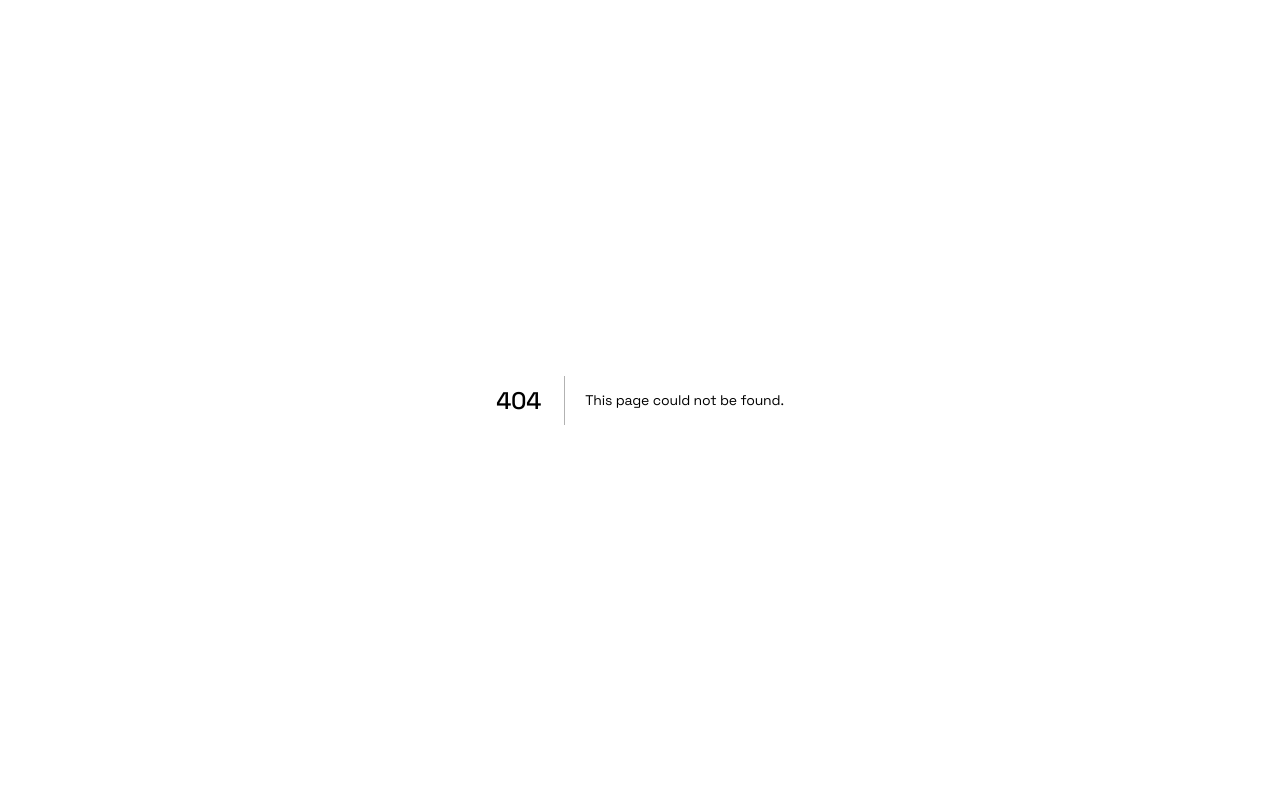
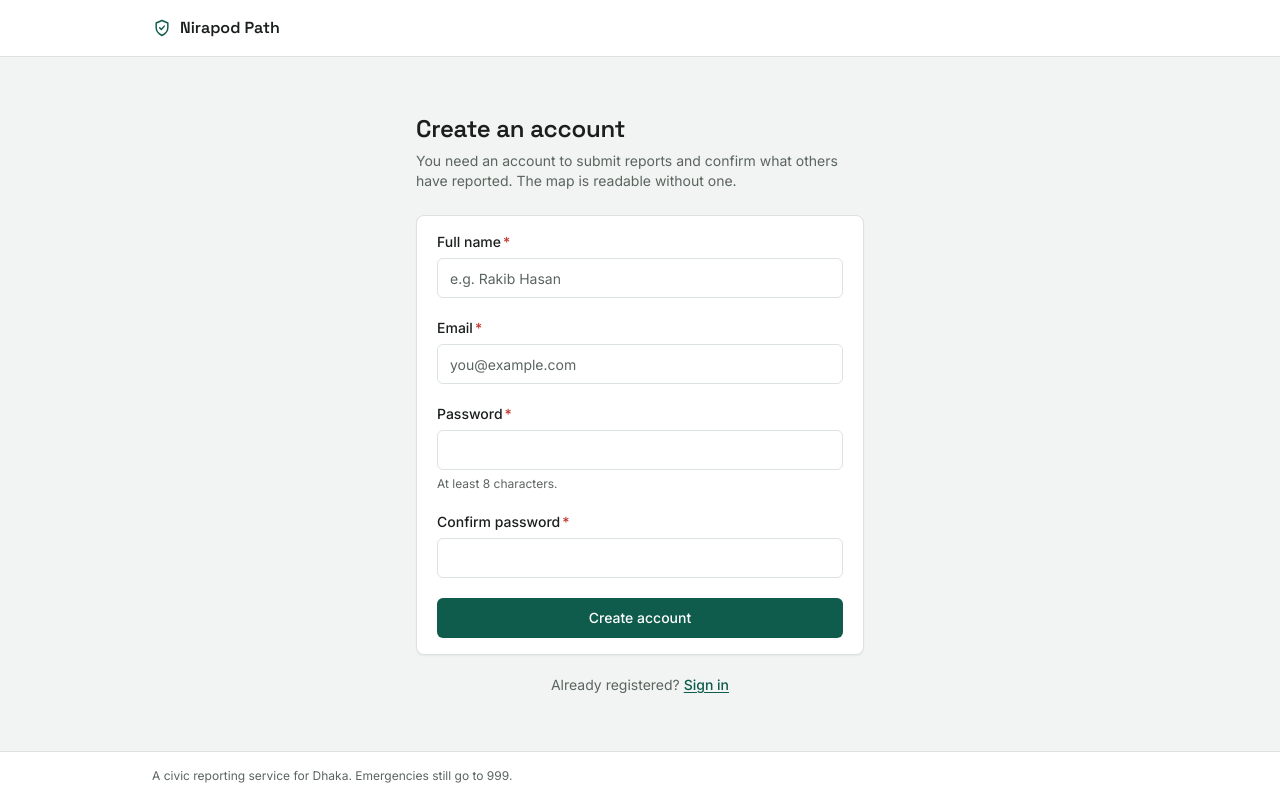
Before and after one commit to EasinTanvir/trojan-horse, a Next.js app: page /register in a window 1280 px wide. Before the commit this address had no page. Built offline with nearby package versions, Linux system fonts and the light colour scheme; no server answers.

Commit message:
feat(auth): add the login and register pages
Validation shows inline on the field in plain language. Login returns its
redirect target from the action so role routing lives in one place.

```diff
--- /dev/null
+++ b/src/app/(public)/layout.jsx
@@ -0,0 +1,30 @@
+import Link from "next/link";
+import { IconShieldCheck } from "@/components/ui/icons";
+
+/** Minimal shell for the signed-out pages — no panel nav, no role accent. */
+export default function PublicLayout({ children }) {
+  return (
+    <div className="flex min-h-svh flex-col bg-surface-alt">
+      <header className="border-b border-border-subtle bg-surface">
+        <div className="mx-auto flex h-14 max-w-5xl items-center px-4 sm:px-6">
+          <Link href="/" className="flex items-center gap-2 rounded-md">
+            <IconShieldCheck className="size-5 text-brand-primary" />
+            <span className="font-display text-base font-semibold text-ink">
+              Nirapod Path
+            </span>
+          </Link>
+        </div>
+      </header>
+
+      <main className="flex flex-1 items-center justify-center px-4 py-10 sm:py-14">
+        {children}
+      </main>
+
+      <footer className="border-t border-border-subtle bg-surface">
+        <div className="mx-auto max-w-5xl px-4 py-4 text-xs text-ink-muted sm:px-6">
+          A civic reporting service for Dhaka. Emergencies still go to 999.
+        </div>
+      </footer>
+    </div>
+  );
+}
--- /dev/null
+++ b/src/app/(public)/login/page.jsx
@@ -0,0 +1,126 @@
+"use client";
+
+import { Suspense, useEffect } from "react";
+import Link from "next/link";
+import { useRouter, useSearchParams } from "next/navigation";
+import { useForm } from "react-hook-form";
+import { zodResolver } from "@hookform/resolvers/zod";
+import { login } from "@/actions/auth";
+import { Button } from "@/components/ui/Button";
+import { Card, CardBody } from "@/components/ui/Card";
+import { Input } from "@/components/ui/Input";
+import { notifyError, notifySuccess } from "@/lib/toast";
+import { loginSchema } from "@/lib/validation/authSchema";
+
+/**
+ * Zod validates inline on the field; the Server Action re-parses the same
+ * schema server-side. Success and failure both raise a toast, and the redirect
+ * target comes back from the action so role routing lives in one place
+ * (homePathForSession in /lib/session.js).
+ */
+const GUARD_MESSAGES = {
+  signin: "Please sign in to continue.",
+  forbidden: "That panel is for a different kind of account.",
+  scope: "That page belongs to a different City Corporation.",
+};
+
+function LoginForm() {
+  const router = useRouter();
+  const searchParams = useSearchParams();
+  const guardReason = searchParams.get("error");
+
+  const {
+    register,
+    handleSubmit,
+    formState: { errors, isSubmitting },
+  } = useForm({
+    resolver: zodResolver(loginSchema),
+    defaultValues: { email: "", password: "" },
+  });
+
+  useEffect(() => {
+    if (guardReason && GUARD_MESSAGES[guardReason]) {
+      notifyError(GUARD_MESSAGES[guardReason]);
+    }
+  }, [guardReason]);
+
+  async function onSubmit(values) {
+    const result = await login(values);
+
+    if (result.success) {
+      notifySuccess("Signed in.");
+      router.replace(result.data.redirectTo);
+      router.refresh();
+    } else {
+      notifyError(result.error);
+    }
+  }
+
+  return (
+    <div className="w-full max-w-md">
+      <div className="mb-6 flex flex-col gap-1.5">
+        <h1 className="font-display text-2xl font-semibold text-ink">Sign in</h1>
+        <p className="text-sm text-ink-muted">
+          Report a hazard, follow what happens to it, and get warned before you
+          walk into a danger zone.
+        </p>
+      </div>
+
+      <Card>
+        <CardBody>
+          <form
+            onSubmit={handleSubmit(onSubmit)}
+            className="flex flex-col gap-5"
+            noValidate
+          >
+            <Input
+              label="Email"
+              type="email"
+              autoComplete="email"
+              placeholder="you@example.com"
+              required
+              error={errors.email?.message}
+              {...register("email")}
+            />
+
+            <Input
+              label="Password"
+              type="password"
+              autoComplete="current-password"
+              required
+              error={errors.password?.message}
+              {...register("password")}
+            />
+
+            <Button type="submit" fullWidth loading={isSubmitting}>
+              Sign in
+            </Button>
+          </form>
+        </CardBody>
+      </Card>
+
+      <p className="mt-5 text-center text-sm text-ink-muted">
+        New here?{" "}
+        <Link
+          href="/register"
+          className="rounded-sm font-medium text-brand-primary underline underline-offset-2 hover:text-brand-primary-dark"
+        >
+          Create an account
+        </Link>
+      </p>
+
+      <p className="mt-2 text-center text-xs text-ink-muted">
+        Management and City Corporation accounts are issued by the authority,
+        not self-registered.
+      </p>
+    </div>
+  );
+}
+
+export default function LoginPage() {
+  return (
+    <Suspense fallback={null}>
+      <LoginForm />
+    </Suspense>
+  );
+}
--- /dev/null
+++ b/src/app/(public)/register/page.jsx
@@ -0,0 +1,123 @@
+"use client";
+
+import Link from "next/link";
+import { useRouter } from "next/navigation";
+import { useForm } from "react-hook-form";
+import { zodResolver } from "@hookform/resolvers/zod";
+import { register as registerAccount } from "@/actions/auth";
+import { Button } from "@/components/ui/Button";
+import { Card, CardBody } from "@/components/ui/Card";
+import { Input } from "@/components/ui/Input";
+import { notifyError, notifySuccess } from "@/lib/toast";
+import { registerSchema } from "@/lib/validation/authSchema";
+
+/**
+ * Citizen self-registration. Only the `user` role is created here — management
+ * and city_corp accounts are seeded, and there is deliberately no role selector
+ * on this form (06-auth.md).
+ */
+export default function RegisterPage() {
+  const router = useRouter();
+
+  const {
+    register,
+    handleSubmit,
+    formState: { errors, isSubmitting },
+  } = useForm({
+    resolver: zodResolver(registerSchema),
+    defaultValues: {
+      name: "",
+      email: "",
+      password: "",
+      confirmPassword: "",
+    },
+  });
+
+  async function onSubmit(values) {
+    const result = await registerAccount(values);
+
+    if (result.success) {
+      notifySuccess("Account created. Welcome.");
+      router.replace(result.data.redirectTo);
+      router.refresh();
+    } else {
+      notifyError(result.error);
+    }
+  }
+
+  return (
+    <div className="w-full max-w-md">
+      <div className="mb-6 flex flex-col gap-1.5">
+        <h1 className="font-display text-2xl font-semibold text-ink">
+          Create an account
+        </h1>
+        <p className="text-sm text-ink-muted">
+          You need an account to submit reports and confirm what others have
+          reported. The map is readable without one.
+        </p>
+      </div>
+
+      <Card>
+        <CardBody>
+          <form
+            onSubmit={handleSubmit(onSubmit)}
+            className="flex flex-col gap-5"
+            noValidate
+          >
+            <Input
+              label="Full name"
+              autoComplete="name"
+              placeholder="e.g. Rakib Hasan"
+              required
+              error={errors.name?.message}
+              {...register("name")}
+            />
+
+            <Input
+              label="Email"
+              type="email"
+              autoComplete="email"
+              placeholder="you@example.com"
+              required
+              error={errors.email?.message}
+              {...register("email")}
+            />
+
+            <Input
+              label="Password"
+              type="password"
+              autoComplete="new-password"
+              hint="At least 8 characters."
+              required
+              error={errors.password?.message}
+              {...register("password")}
+            />
+
+            <Input
+              label="Confirm password"
+              type="password"
+              autoComplete="new-password"
+              required
+              error={errors.confirmPassword?.message}
+              {...register("confirmPassword")}
+            />
+
+            <Button type="submit" fullWidth loading={isSubmitting}>
+              Create account
+            </Button>
+          </form>
+        </CardBody>
+      </Card>
+
+      <p className="mt-5 text-center text-sm text-ink-muted">
+        Already registered?{" "}
+        <Link
+          href="/login"
+          className="rounded-sm font-medium text-brand-primary underline underline-offset-2 hover:text-brand-primary-dark"
+        >
+          Sign in
+        </Link>
+      </p>
+    </div>
+  );
+}
```
